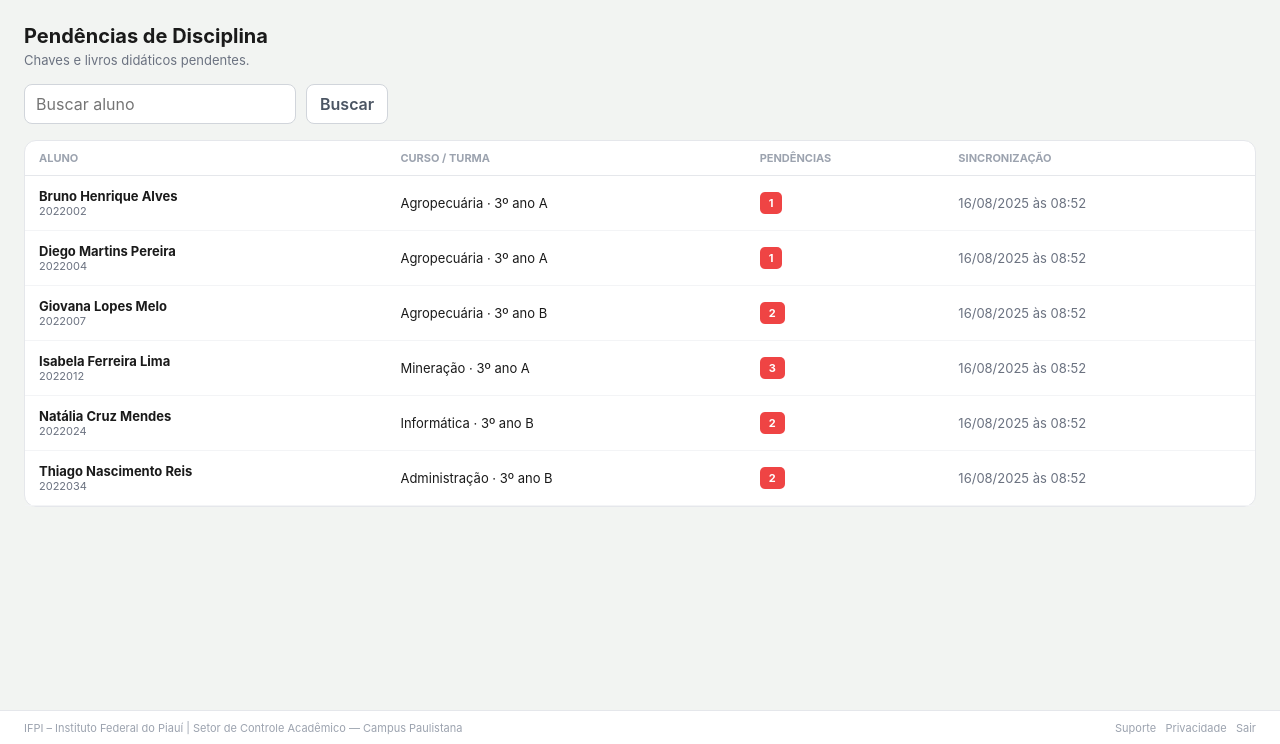
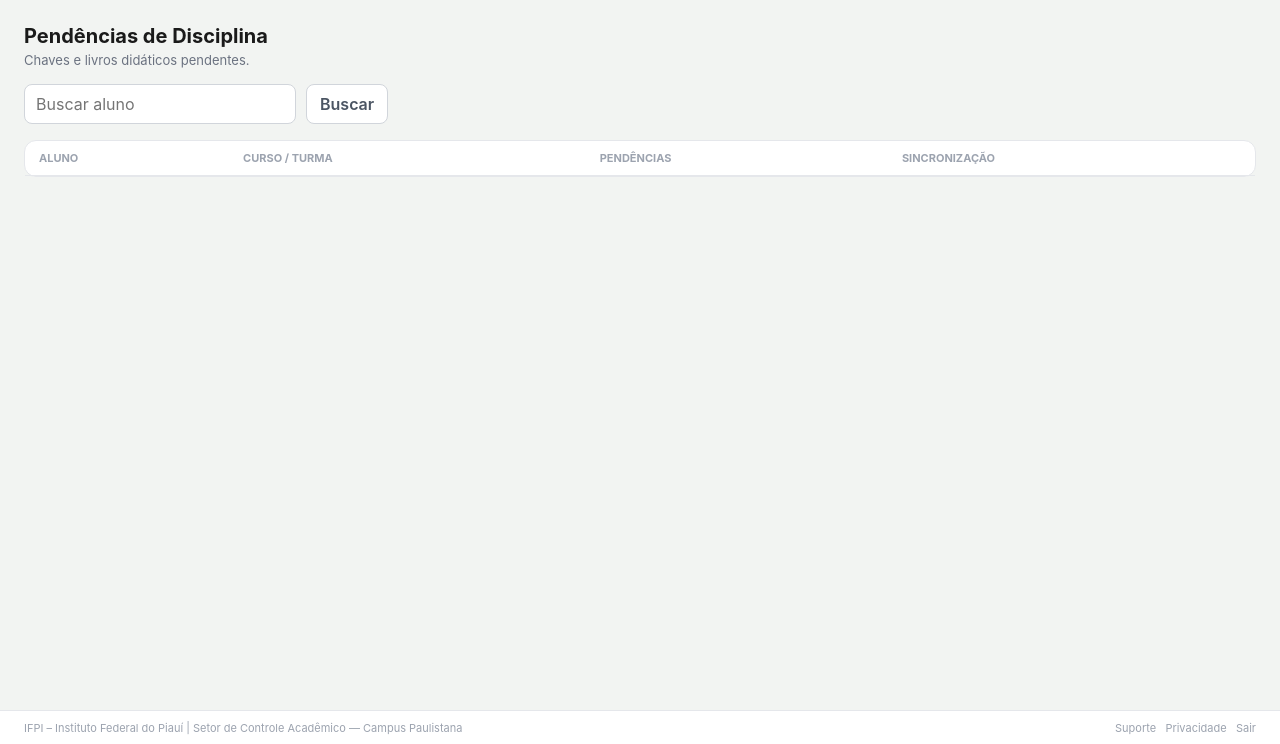
Before and after one commit to emyszc/controle-academico, a Django app: page /disciplina/ in a window 1280 px wide. Shown: the part 56-800 px from the top of the page. Run offline with Django 5.2, Linux system fonts and the light colour scheme; lists and menus that the app fills with data are empty.

Commit message:
Tirando partes desnesárias

```diff
--- a/src/templates/disciplina/index.html
+++ b/src/templates/disciplina/index.html
@@ -36,56 +36,7 @@
                             <th>Sincronização</th>
                         </tr>
                     </thead>
-                    <tbody>
-                        <tr>
-                            <td><b>Bruno Henrique Alves</b>
-                                <div class="tiny muted">2022002</div>
-                            </td>
-                            <td>Agropecuária · 3º ano A</td>
-                            <td><span class="badge incompleto">1</span></td>
-                            <td class="tiny muted">16/08/2025 às 08:52</td>
-                        </tr>
-                        <tr>
-                            <td><b>Diego Martins Pereira</b>
-                                <div class="tiny muted">2022004</div>
-                            </td>
-                            <td>Agropecuária · 3º ano A</td>
-                            <td><span class="badge incompleto">1</span></td>
-                            <td class="tiny muted">16/08/2025 às 08:52</td>
-                        </tr>
-                        <tr>
-                            <td><b>Giovana Lopes Melo</b>
-                                <div class="tiny muted">2022007</div>
-                            </td>
-                            <td>Agropecuária · 3º ano B</td>
-                            <td><span class="badge incompleto">2</span></td>
-                            <td class="tiny muted">16/08/2025 às 08:52</td>
-                        </tr>
-                        <tr>
-                            <td><b>Isabela Ferreira Lima</b>
-                                <div class="tiny muted">2022012</div>
-                            </td>
-                            <td>Mineração · 3º ano A</td>
-                            <td><span class="badge incompleto">3</span></td>
-                            <td class="tiny muted">16/08/2025 às 08:52</td>
-                        </tr>
-                        <tr>
-                            <td><b>Natália Cruz Mendes</b>
-                                <div class="tiny muted">2022024</div>
-                            </td>
-                            <td>Informática · 3º ano B</td>
-                            <td><span class="badge incompleto">2</span></td>
-                            <td class="tiny muted">16/08/2025 às 08:52</td>
-                        </tr>
-                        <tr>
-                            <td><b>Thiago Nascimento Reis</b>
-                                <div class="tiny muted">2022034</div>
-                            </td>
-                            <td>Administração · 3º ano B</td>
-                            <td><span class="badge incompleto">2</span></td>
-                            <td class="tiny muted">16/08/2025 às 08:52</td>
-                        </tr>
-                    </tbody>
+
                 </table>
             </div>
         </div>
```
